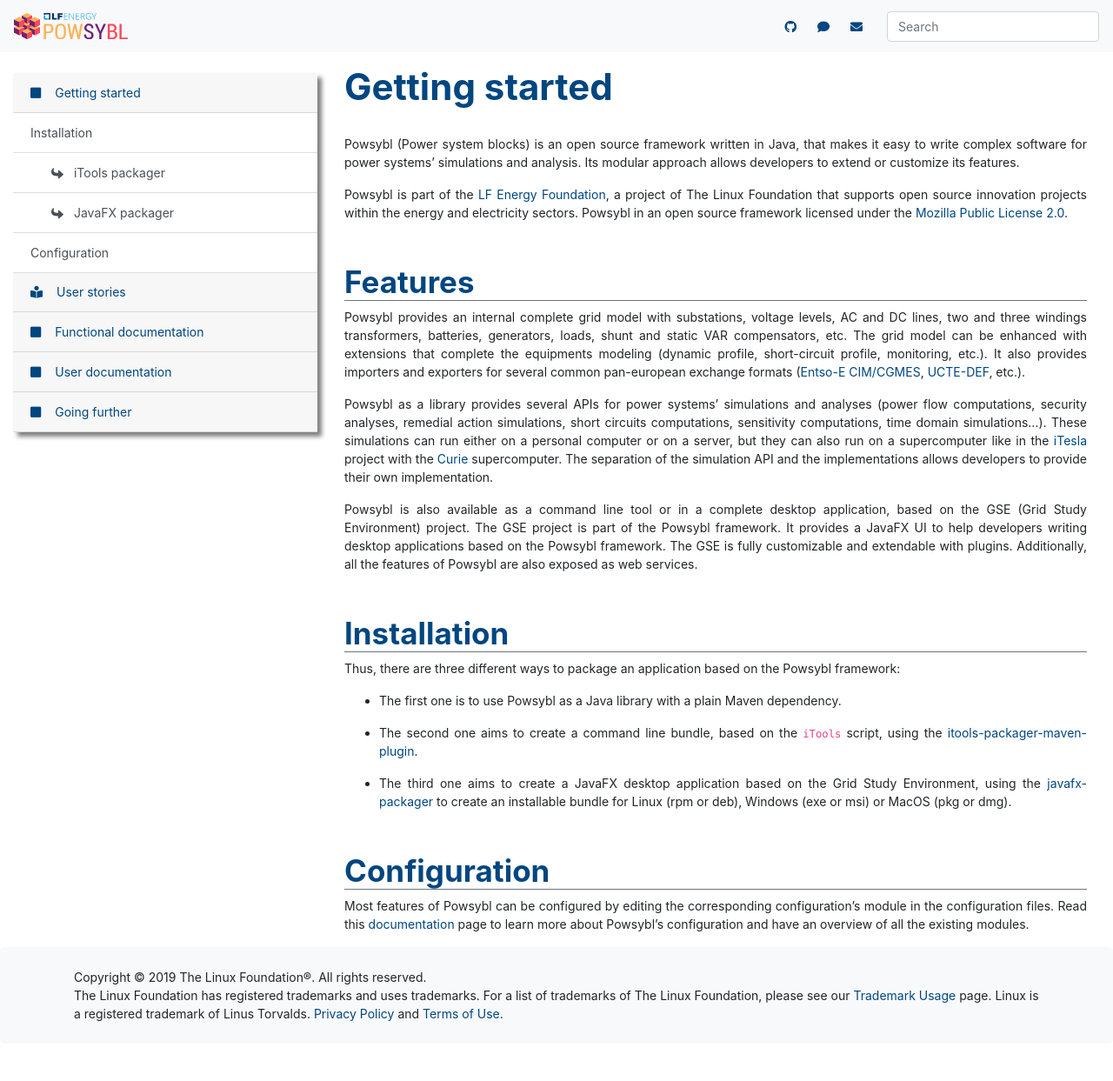
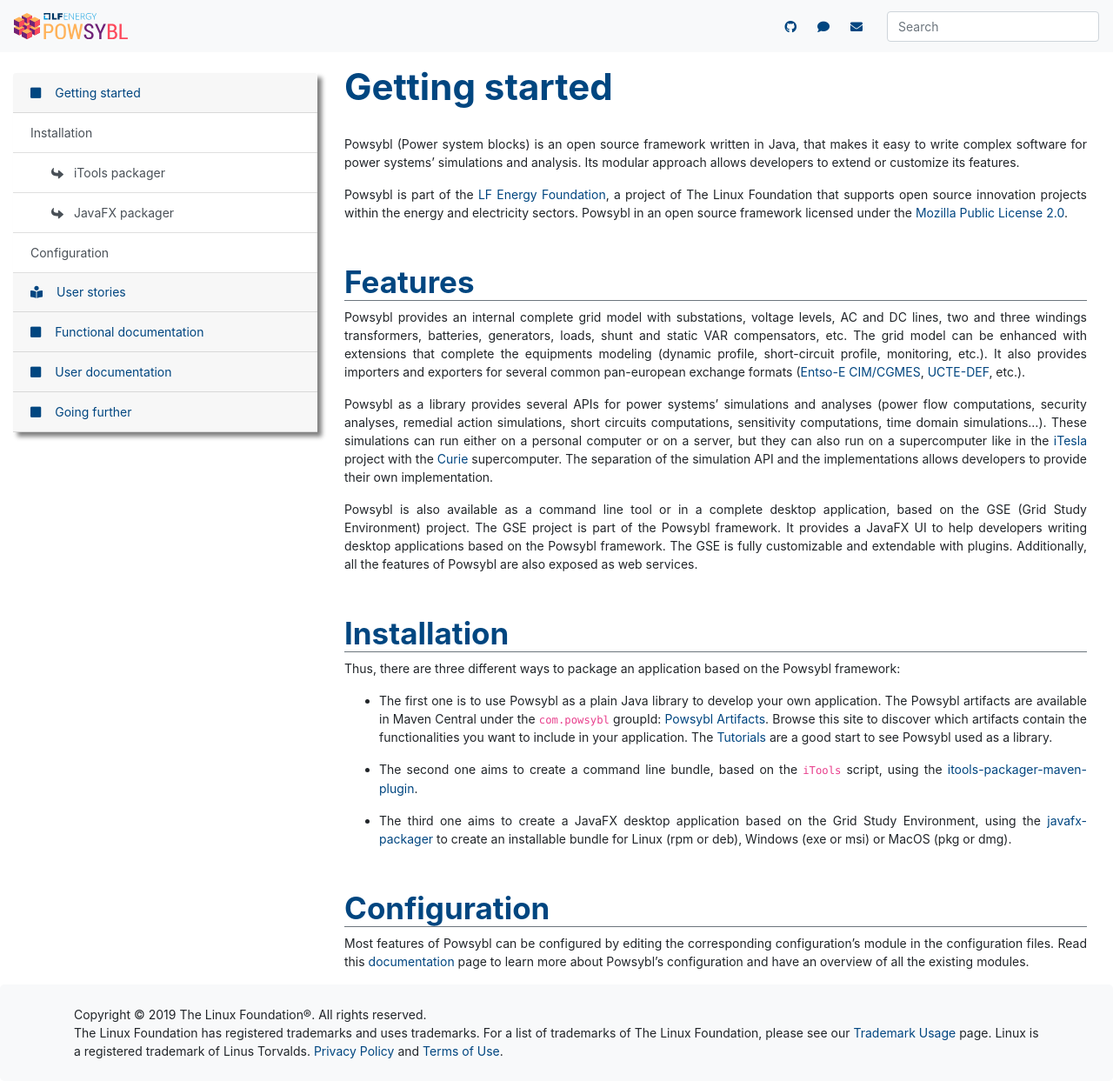
Before and after one commit to powsybl/powsybl.github.io, a Jekyll site: the page built from docs/getting-started.md, in a window 1280 px wide and 1243 px high. Shown: the whole window at 87% size. Built offline with Jekyll 4.4.1, drawn with Linux system fonts in a browser that asks for light colours; nearby versions of some CDN libraries.

Commit message:
More infos on powsybl as a library in getting started
Signed-off-by: Jon Harper <jon.harper87@gmail.com>

```diff
--- a/docs/getting-started.md
+++ b/docs/getting-started.md
@@ -28,7 +28,7 @@
 
 Thus, there are three different ways to package an application based on the Powsybl framework:
 
-- The first one is to use Powsybl as a Java library with a plain Maven dependency.
+- The first one is to use Powsybl as a plain Java library to develop your own application. The Powsybl artifacts are available in Maven Central under the `com.powsybl` groupId: [Powsybl Artifacts](http://central.maven.org/maven2/com/powsybl/). Browse this site to discover which artifacts contain the functionalities you want to include in your application. The [Tutorials](tutorials/index.md) are a good start to see Powsybl used as a library.
 
 - The second one aims to create a command line bundle, based on the `iTools` script, using the [itools-packager-maven-plugin](installation/itools-packager.md).
 
```
